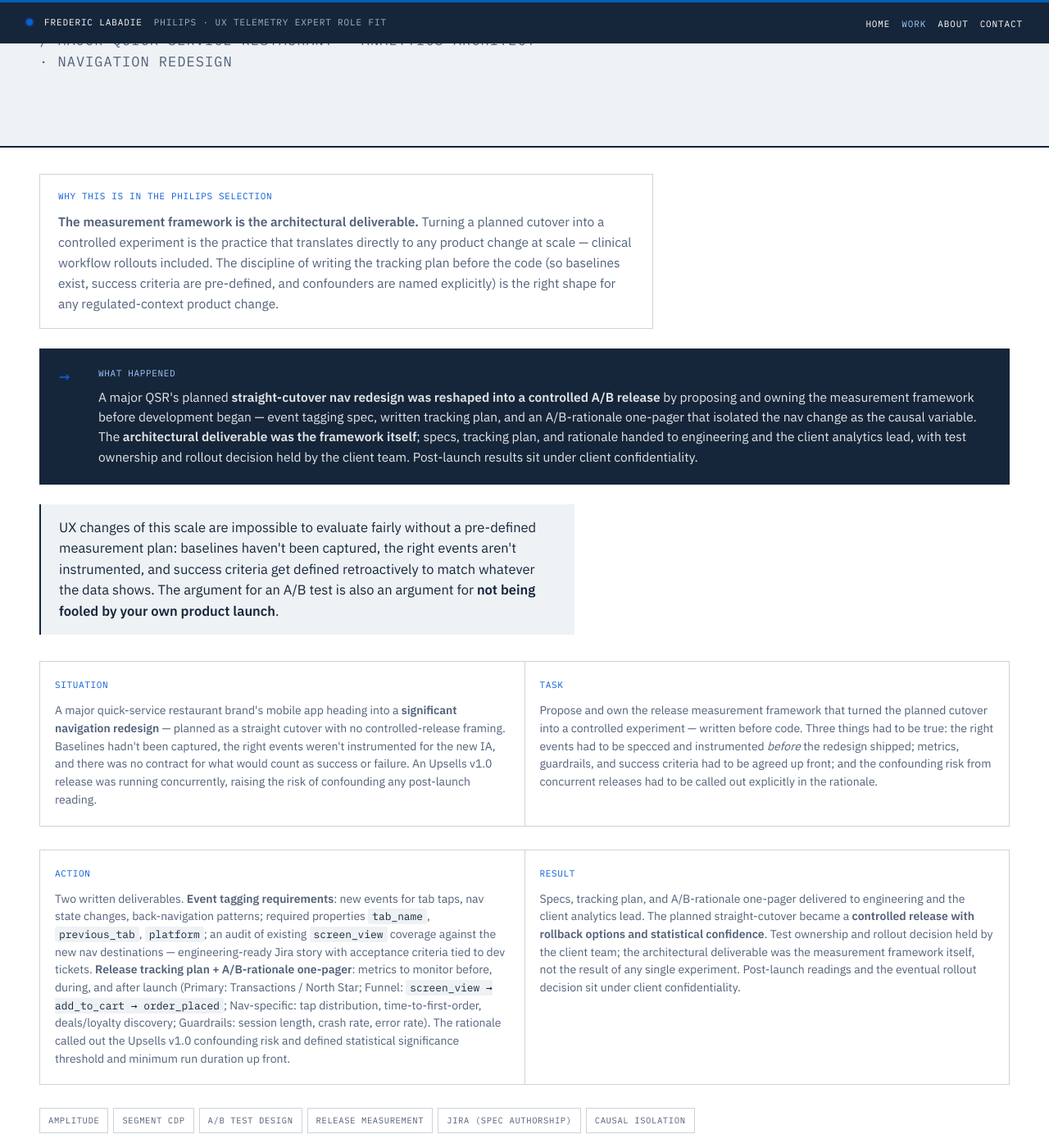
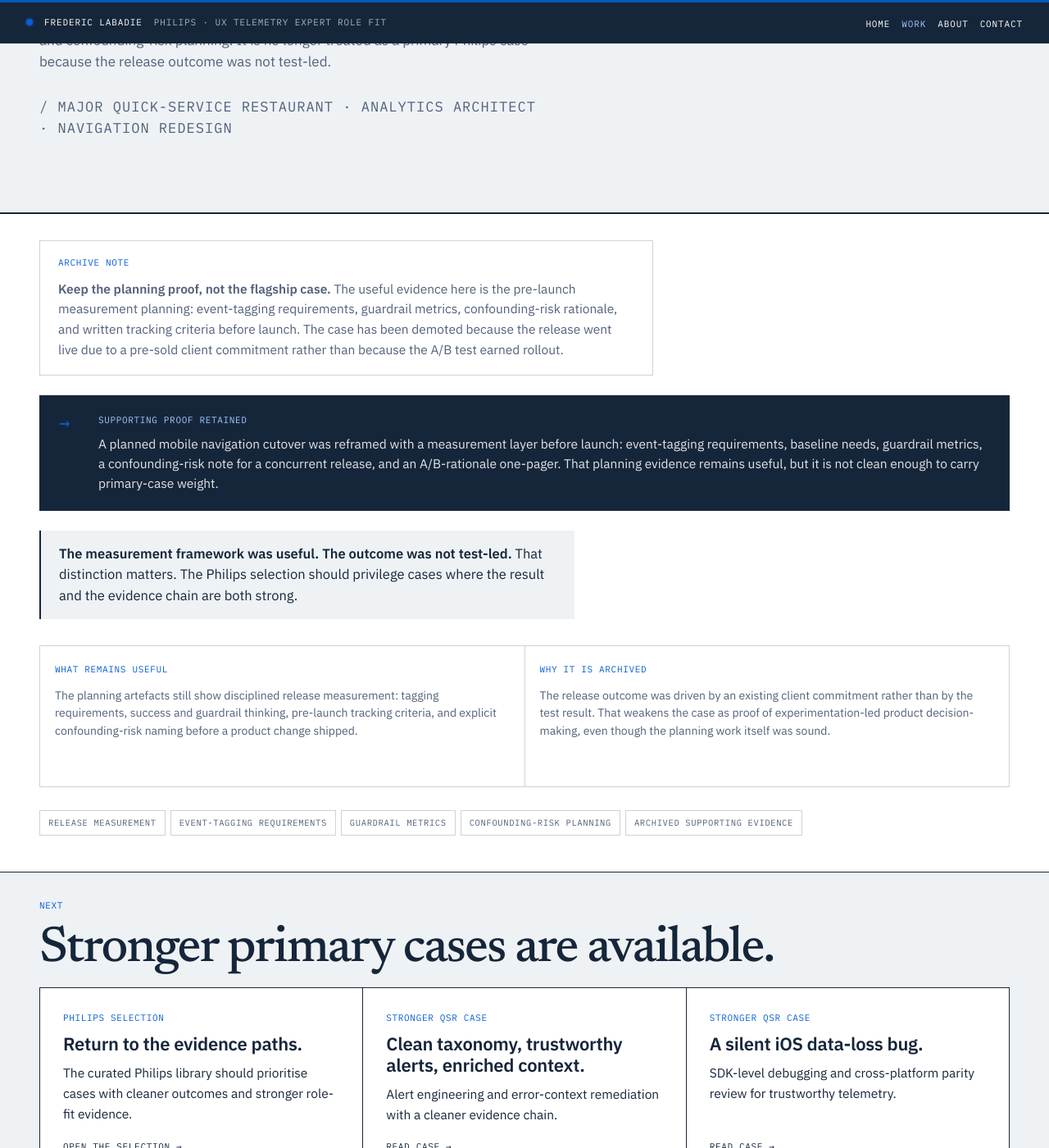
Before and after one commit to fredericlabadie/fredericlabadie.github.io, a Jekyll site: the page built from philips/work/mqsr-release-ab.html, in a window 1280 px wide and 1400 px high, scrolled down 465 px. Shown: the whole window at 82% size. Built offline with Jekyll 4.4.1, drawn with Linux system fonts in a browser that asks for light colours; comment, search, counter and statistics services are not loaded; some of the changed text lies outside the part shown.

Commit message:
Archive Philips release measurement supporting case

```diff
--- a/philips/work/mqsr-release-ab.html
+++ b/philips/work/mqsr-release-ab.html
@@ -3,11 +3,12 @@ layout: philips
 philips_nav: work
 skip_link: "#case"
 skip_label: "Skip to case"
-title: "The measurement plan written before the code &mdash; case study &mdash; Philips role fit"
-description: "Proposed and owned the release measurement and A/B test framework for a major mobile-nav redesign &mdash; the architectural deliverable was the framework that turned a planned cutover into a controlled experiment."
+title: "Archived supporting case: MQSR release measurement plan"
+description: "Archived supporting case. The release-measurement planning remains useful evidence of tagging, guardrail, and confounding-risk planning, but the rollout outcome was not test-led."
+robots: "noindex, nofollow"
 og_type: article
-og_title: "The measurement plan written before the code &mdash; for the Philips brief"
-og_description: "Turning a planned straight-cutover into a controlled experiment with a pre-written tracking plan."
+og_title: "Archived supporting case: MQSR release measurement plan"
+og_description: "This supporting case has been demoted from the primary Philips case selection."
 og_url: "https://fredericlabadie.com/philips/work/mqsr-release-ab.html"
 ---
 
@@ -15,20 +16,14 @@ og_url: "https://fredericlabadie.com/philips/work/mqsr-release-ab.html"
       <section class="page-intro hero">
         <div class="container">
           <p class="eyebrow">
-            Case study &middot; for the Philips brief &middot; Topic 03 &middot;
-            Experimentation
+            Archived supporting case &middot; noindex &middot; release measurement
           </p>
-          <h1>The measurement plan written before the code.</h1>
+          <h1>MQSR release measurement has been archived as supporting evidence.</h1>
           <p class="hero-subtitle">
-            Proposed and owned the release measurement and A/B test framework
-            for a major mobile-nav redesign &mdash; turning a planned
-            straight-cutover into a controlled experiment.
+            The measurement-planning work remains useful context for tagging, guardrails, and confounding-risk planning. It is no longer treated as a primary Philips case because the release outcome was not test-led.
           </p>
           <p class="case-meta" style="margin-top: 28px">
-            <span class="case-context"
-              >/ Major quick-service restaurant &middot; analytics architect
-              &middot; navigation redesign</span
-            >
+            <span class="case-context">/ Major quick-service restaurant &middot; analytics architect &middot; navigation redesign</span>
           </p>
         </div>
       </section>
@@ -37,136 +32,48 @@ og_url: "https://fredericlabadie.com/philips/work/mqsr-release-ab.html"
         <div class="section-body">
           <div class="container">
             <div class="callout">
-              <div class="callout-label">
-                Why this is in the Philips selection
-              </div>
+              <div class="callout-label">Archive note</div>
               <div class="callout-body">
-                <strong
-                  >The measurement framework is the architectural
-                  deliverable.</strong
-                >
-                Turning a planned cutover into a controlled experiment is the
-                practice that translates directly to any product change at scale
-                &mdash; clinical workflow rollouts included. The discipline of
-                writing the tracking plan before the code (so baselines exist,
-                success criteria are pre-defined, and confounders are named
-                explicitly) is the right shape for any regulated-context product
-                change.
+                <strong>Keep the planning proof, not the flagship case.</strong>
+                The useful evidence here is the pre-launch measurement planning: event-tagging requirements, guardrail metrics, confounding-risk rationale, and written tracking criteria before launch. The case has been demoted because the release went live due to a pre-sold client commitment rather than because the A/B test earned rollout.
               </div>
             </div>
 
             <div class="outcome">
               <div class="outcome-icon">&rarr;</div>
               <div>
-                <div class="outcome-title">What happened</div>
+                <div class="outcome-title">Supporting proof retained</div>
                 <div class="outcome-body">
-                  A major QSR's planned
-                  <strong
-                    >straight-cutover nav redesign was reshaped into a
-                    controlled A/B release</strong
-                  >
-                  by proposing and owning the measurement framework before
-                  development began &mdash; event tagging spec, written tracking
-                  plan, and an A/B-rationale one-pager that isolated the nav
-                  change as the causal variable. The
-                  <strong
-                    >architectural deliverable was the framework itself</strong
-                  >; specs, tracking plan, and rationale handed to engineering
-                  and the client analytics lead, with test ownership and rollout
-                  decision held by the client team. Post-launch results sit
-                  under client confidentiality.
+                  A planned mobile navigation cutover was reframed with a measurement layer before launch: event-tagging requirements, baseline needs, guardrail metrics, a confounding-risk note for a concurrent release, and an A/B-rationale one-pager. That planning evidence remains useful, but it is not clean enough to carry primary-case weight.
                 </div>
               </div>
             </div>
 
             <div class="case-argument">
-              UX changes of this scale are impossible to evaluate fairly without
-              a pre-defined measurement plan: baselines haven't been captured,
-              the right events aren't instrumented, and success criteria get
-              defined retroactively to match whatever the data shows. The
-              argument for an A/B test is also an argument for
-              <strong>not being fooled by your own product launch</strong>.
+              <strong>The measurement framework was useful. The outcome was not test-led.</strong> That distinction matters. The Philips selection should privilege cases where the result and the evidence chain are both strong.
             </div>
 
             <div class="card-row card-row-2">
               <div class="card">
-                <div class="card-label">Situation</div>
+                <div class="card-label">What remains useful</div>
                 <div class="card-body">
-                  A major quick-service restaurant brand's mobile app heading
-                  into a
-                  <strong>significant navigation redesign</strong> &mdash;
-                  planned as a straight cutover with no controlled-release
-                  framing. Baselines hadn't been captured, the right events
-                  weren't instrumented for the new IA, and there was no contract
-                  for what would count as success or failure. An Upsells v1.0
-                  release was running concurrently, raising the risk of
-                  confounding any post-launch reading.
+                  The planning artefacts still show disciplined release measurement: tagging requirements, success and guardrail thinking, pre-launch tracking criteria, and explicit confounding-risk naming before a product change shipped.
                 </div>
               </div>
               <div class="card">
-                <div class="card-label">Task</div>
+                <div class="card-label">Why it is archived</div>
                 <div class="card-body">
-                  Propose and own the release measurement framework that turned
-                  the planned cutover into a controlled experiment &mdash;
-                  written before code. Three things had to be true: the right
-                  events had to be specced and instrumented <em>before</em> the
-                  redesign shipped; metrics, guardrails, and success criteria
-                  had to be agreed up front; and the confounding risk from
-                  concurrent releases had to be called out explicitly in the
-                  rationale.
-                </div>
-              </div>
-            </div>
-
-            <div class="card-row card-row-2">
-              <div class="card amber">
-                <div class="card-label">Action</div>
-                <div class="card-body">
-                  Two written deliverables.
-                  <strong>Event tagging requirements</strong>: new events for
-                  tab taps, nav state changes, back-navigation patterns;
-                  required properties <code>tab_name</code>,
-                  <code>previous_tab</code>, <code>platform</code>; an audit of
-                  existing <code>screen_view</code> coverage against the new nav
-                  destinations &mdash; engineering-ready Jira story with
-                  acceptance criteria tied to dev tickets.
-                  <strong
-                    >Release tracking plan + A/B-rationale one-pager</strong
-                  >: metrics to monitor before, during, and after launch
-                  (Primary: Transactions / North Star; Funnel:
-                  <code>screen_view &rarr; add_to_cart &rarr; order_placed</code
-                  >; Nav-specific: tap distribution, time-to-first-order,
-                  deals/loyalty discovery; Guardrails: session length, crash
-                  rate, error rate). The rationale called out the Upsells v1.0
-                  confounding risk and defined statistical significance
-                  threshold and minimum run duration up front.
-                </div>
-              </div>
-              <div class="card accent">
-                <div class="card-label">Result</div>
-                <div class="card-body">
-                  Specs, tracking plan, and A/B-rationale one-pager delivered to
-                  engineering and the client analytics lead. The planned
-                  straight-cutover became a
-                  <strong
-                    >controlled release with rollback options and statistical
-                    confidence</strong
-                  >. Test ownership and rollout decision held by the client
-                  team; the architectural deliverable was the measurement
-                  framework itself, not the result of any single experiment.
-                  Post-launch readings and the eventual rollout decision sit
-                  under client confidentiality.
+                  The release outcome was driven by an existing client commitment rather than by the test result. That weakens the case as proof of experimentation-led product decision-making, even though the planning work itself was sound.
                 </div>
               </div>
             </div>
 
             <div class="tags">
-              <span class="tag">Amplitude</span>
-              <span class="tag">Segment CDP</span>
-              <span class="tag">A/B test design</span>
               <span class="tag">Release measurement</span>
-              <span class="tag">Jira (spec authorship)</span>
-              <span class="tag">Causal isolation</span>
+              <span class="tag">Event-tagging requirements</span>
+              <span class="tag">Guardrail metrics</span>
+              <span class="tag">Confounding-risk planning</span>
+              <span class="tag">Archived supporting evidence</span>
             </div>
           </div>
         </div>
@@ -176,42 +83,26 @@ og_url: "https://fredericlabadie.com/philips/work/mqsr-release-ab.html"
         <div class="section-body">
           <div class="container">
             <p class="section-eyebrow">Next</p>
-            <h2 class="section-heading">
-              More from the Philips selection &middot; or get in touch.
-            </h2>
+            <h2 class="section-heading">Stronger primary cases are available.</h2>
 
             <div class="deeper deeper-three">
               <a class="deeper-card" href="/philips/work/">
-                <span class="deeper-label">More cases</span>
-                <span class="deeper-title"
-                  >Philips selection &mdash;
-                  <em>ten cases, six topics</em>.</span
-                >
-                <span class="deeper-body"
-                  >The curated case library, mapped against the UX Telemetry
-                  Expert brief.</span
-                >
+                <span class="deeper-label">Philips selection</span>
+                <span class="deeper-title">Return to the evidence paths.</span>
+                <span class="deeper-body">The curated Philips library should prioritise cases with cleaner outcomes and stronger role-fit evidence.</span>
                 <span class="deeper-cta">Open the selection &rarr;</span>
               </a>
-              <a class="deeper-card" href="/philips/about/">
-                <span class="deeper-label">About</span>
-                <span class="deeper-title">Bio, skills, certifications.</span>
-                <span class="deeper-body"
-                  >The longer version &mdash; methodology, credentials, and the
-                  clinical-domain calibration paragraph.</span
-                >
-                <span class="deeper-cta">Read more &rarr;</span>
+              <a class="deeper-card" href="/philips/work/mqsr-errors.html">
+                <span class="deeper-label">Stronger QSR case</span>
+                <span class="deeper-title">Clean taxonomy, trustworthy alerts, enriched context.</span>
+                <span class="deeper-body">Alert engineering and error-context remediation with a cleaner evidence chain.</span>
+                <span class="deeper-cta">Read case &rarr;</span>
               </a>
-              <a class="deeper-card" href="/philips/contact/">
-                <span class="deeper-label">Get in touch</span>
-                <span class="deeper-title"
-                  >Contact &mdash; <em>channels &amp; context</em>.</span
-                >
-                <span class="deeper-body"
-                  >Email, LinkedIn, GitHub, the CV. Pre-filled subject for role
-                  579397.</span
-                >
-                <span class="deeper-cta">Open contact page &rarr;</span>
+              <a class="deeper-card" href="/philips/work/mqsr-schema-sdk.html">
+                <span class="deeper-label">Stronger QSR case</span>
+                <span class="deeper-title">A silent iOS data-loss bug.</span>
+                <span class="deeper-body">SDK-level debugging and cross-platform parity review for trustworthy telemetry.</span>
+                <span class="deeper-cta">Read case &rarr;</span>
               </a>
             </div>
           </div>
```
